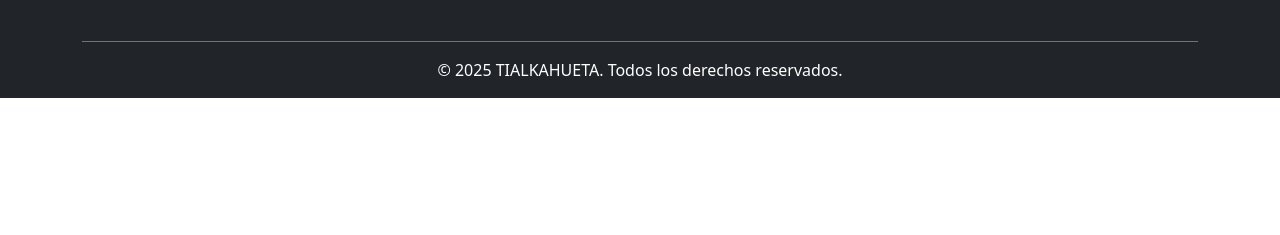
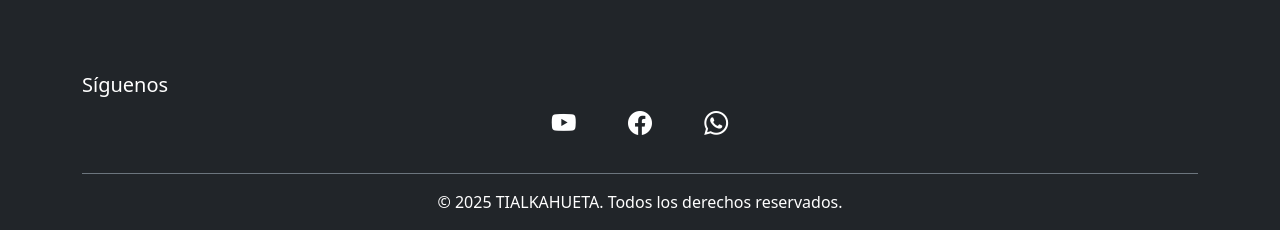
Before and after one commit to matias79/tiaAlkahueta, a Django app: page /latia/ in a window 1280 px wide. Shown: the part 565-800 px from the top of the page. Run offline with Django 5.2, Linux system fonts and the light colour scheme; some libraries are stand-ins or nearby versions.

Commit message:
ajuste redes

```diff
--- a/Aplicaciones/restaurant/templates/restaurant/base.html
+++ b/Aplicaciones/restaurant/templates/restaurant/base.html
@@ -127,19 +127,26 @@
           </div>
 
           <!-- Columna 3: Redes Sociales -->
-          <div class="col-12 col-md-4 mb-4">
+          <div class="container mt-5">
             <h5>Síguenos</h5>
+            <ul class="list-inline text-center">
+              <li class="list-inline-item mx-3">
                 <a href="https://www.youtube.com" class="text-white me-3" target="_blank">
                   <i class="bi bi-youtube" style="font-size: 1.5rem;"></i>
                 </a>
+              </li>
+              <li class="list-inline-item mx-3">
                 <a href="https://www.facebook.com/people/Tia-Alkahueta/61569915031492/" class="text-white me-3" target="_blank">
                   <i class="bi bi-facebook" style="font-size: 1.5rem;"></i>
                 </a>
+              </li>
+              <li class="list-inline-item mx-3">
                 <a href="https://wa.me/3173676288" class="text-white" target="_blank">
                   <i class="bi bi-whatsapp" style="font-size: 1.5rem;"></i>
                 </a>
+              </li>
+            </ul>
           </div>
-
         </div>
         <div class="text-center py-3 border-top border-secondary mt-3">
           &copy; 2025 TIALKAHUETA. Todos los derechos reservados.
```
Lines whose indentation alone changed are shown as unchanged.
